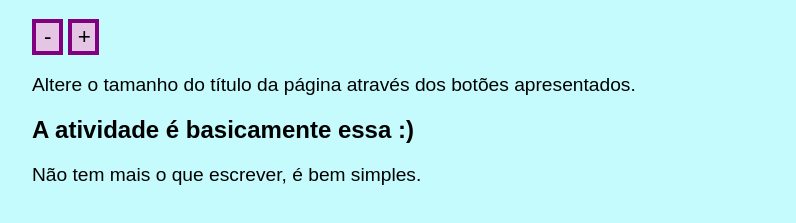
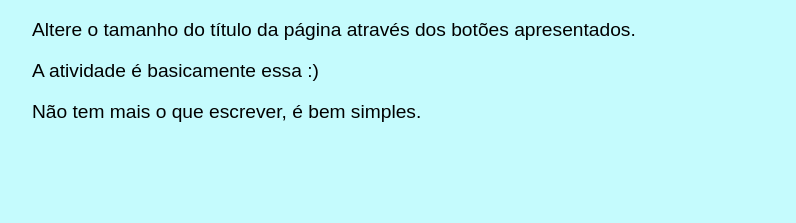
Before and after one commit to luisacps/prog-web-II, a plain HTML site: page index.html in a window 1280 px wide. Shown: the part 109-332 px from the top of the page, without its empty margins (56-852 px from the left). Drawn offline with Linux system fonts and the light colour scheme.

Commit message:
Update index.html

```diff
--- a/index.html
+++ b/index.html
@@ -16,21 +16,19 @@
         p {
             font-size: 1.2em;
         }
-        .button {
-            border: solid 4px purple;
+        button {
+            border: solid 3px purple;
             background-color: rgb(228, 197, 228);
             width: 1.4em ;
-            weight: 1.8em;
+            height: 1.4em;
             font-size: 1.4em;
         }
     </style>
 </head>
 <body>
     <h1>Prog Web II: Alterar tamanho do título da página</h1>
-    <button class="button" onclick="diminuir()">-</button>
-    <button class="button" onclick="aumentar()">+</button><br>
     <p>Altere o tamanho do título da página através dos botões apresentados.</p>
-    <h2>A atividade é basicamente essa :)</h2>
+    <p>A atividade é basicamente essa :)</p>
     <p>Não tem mais o que escrever, é bem simples.</p>
 </body>
 </html>
```
